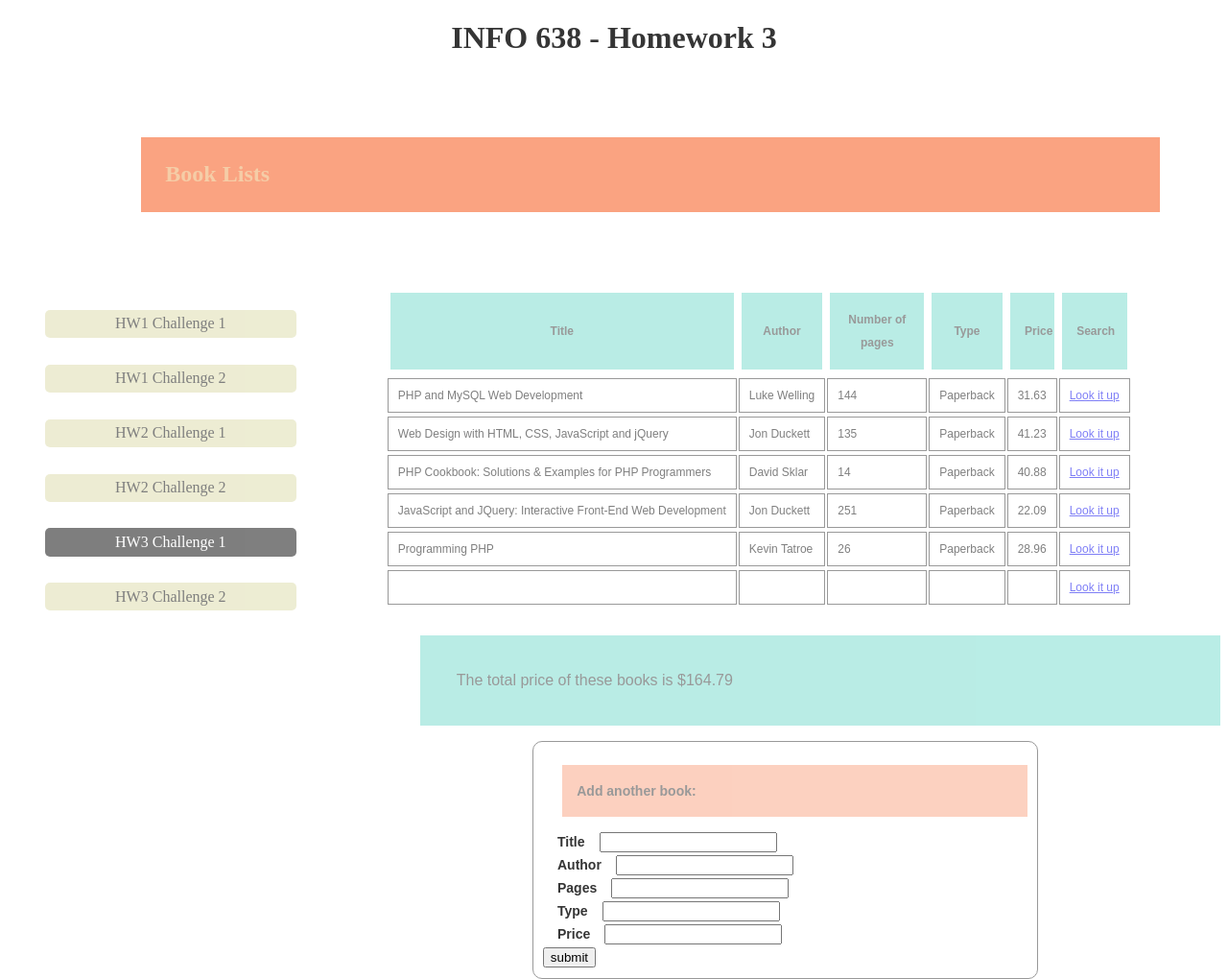
After one commit to ephyle/INFO638, a PHP site: page /hw3_challenge1.php in a window 1280 px wide. The commit adds this page. Shown: the whole page at 96% size. Run offline with PHP 8.4, Linux system fonts and the light colour scheme; data that the repository does not hold is empty.

Commit message:
code homework 3

```diff
--- a/css/style.css
+++ b/css/style.css
@@ -24,6 +24,11 @@
 	margin: 5%;
 	text-decoration: none;
 	border-radius: 5px;
+}
+span{
+	padding:3%;
+	margin-bottom:2%;
+	color:#353535;
 }
 
 nav {
@@ -61,7 +66,7 @@
 
 p{
 	color:#353535;
-		background-color: #75DBCD;
+	background-color:#75DBCD;
 	opacity: 0.5;
 	font-family: arial;
 	width:60%;
@@ -69,3 +74,81 @@
 	float: right;
 	display: inline-block;
 }
+
+p.divide{
+	color:#353535;
+	background-color: #FAA381;
+	opacity: 0.5;
+	font-family: arial;
+	width:60%;
+	padding: 3%;
+	float: right;
+	display: inline-block;
+}
+p.form{
+	color:#353535;
+	background-color: #FAA381;
+	opacity: 0.5;
+	font-family: arial;
+	width:90%;
+	padding: 3%;
+	float: right;
+	display: block;
+}
+form{
+	font-family: arial;
+	width:40%;
+	padding: 3%;
+	float: right;
+	margin-right: 15%;
+	display: inline-block;
+	font-size: 14px;;
+	line-height: 24px;
+	font-weight: bold;
+	color: #353535;
+	text-decoration: none;
+	border-radius: 10px;
+	padding: 10px;
+	border: 1px solid #999;
+	border: inset 1px solid #333;
+}
+
+table{
+	color:#353535;
+	opacity: 0.5;
+	font-family: arial;
+	width:70%;
+	padding: 1%;
+	float: right;
+	display: inline-block;
+	border: 2px solid #fff;
+	border-collapse: separate;
+}
+
+th {
+	background-color:#75DBCD;;
+	color:#353535;
+	border: solid #fff;
+	font-size: 12px;
+	border-bottom: 5px solid #ffffff;
+	line-height: 2em;
+	padding: 2%;
+}
+
+td {
+	color: #000000;
+	font-size: 12px;
+	border: 1px solid #353535;
+	padding: 10px;
+	white-space: nowrap;
+}
+
+td:hover, tr:hover {
+	background-color: #353535;
+	opacity: 2;
+	color: #ffffff;
+}
+
+/*tr td:nth-child(n+2) {
+  text-align: left;
+}*/
--- /dev/null
+++ b/hw3_challenge1.php
@@ -0,0 +1,158 @@
+<!DOCTYPE html>
+
+<html lang = "en">
+
+<!-- headerinfo -->
+<head>
+<meta charset="UTF-8">
+<title>Homework-638</title>
+<link rel="stylesheet" type="text/css" href="css/style.css">
+<meta name="description" content="Links to all web development homework submissions"/>
+
+</head>
+
+<!-- body -->
+<body>
+<H1>INFO 638 - Homework 3</H1>
+<h2>Book Lists</h2>
+<nav>
+	<a href="hw1_challenge1.php">HW1 Challenge 1</a>
+	<a href="hw1_challenge2.php">HW1 Challenge 2</a>
+	<a href="hw2_challenge1.php">HW2 Challenge 1</a>
+	<a href="hw2_challenge2.php">HW2  Challenge 2</a>
+		<a class= active href="hw3_challenge1.php">HW3 Challenge 1</a>
+	<a href="hw3_challenge2.php">HW3  Challenge 2</a>
+</nav>
+
+<!-- php practice time! -->
+
+<?php
+
+//data-------------------------------------------
+$book_1 = array(
+"PHP and MySQL Web Development",
+"Luke Welling",
+"144",
+"Paperback",
+"31.63");
+$book_2 = array(
+"Web Design with HTML, CSS, JavaScript and jQuery",
+"Jon Duckett",
+"135",
+"Paperback",
+"41.23");
+$book_3 = array(
+"PHP Cookbook: Solutions & Examples for PHP Programmers",
+"David Sklar",
+"14",
+"Paperback",
+"40.88");
+$book_4 = array(
+"JavaScript and JQuery: Interactive Front-End Web Development",
+"Jon Duckett",
+"251",
+"Paperback",
+"22.09");
+$book_5 = array(
+"Modern PHP: New Features and Good Practices",
+"Josh Lockhart",
+"7",
+"Paperback",
+"28.49");
+$book_5 = array(
+"Programming PHP",
+"Kevin Tatroe",
+"26",
+"Paperback",
+"28.96");
+
+
+$book_data = array();
+$id = array();
+
+function add_new($array){
+	global $book_data;
+	global $id;
+	$id = $array[0];
+	$book_data[$id] = array();
+	$book_data[$id]['Title'] = $array[0];
+	$book_data[$id]['Author'] = $array[1];
+	$book_data[$id]['Number of pages'] = $array[2];
+	$book_data[$id]['Type'] = $array[3];
+	$book_data[$id]['Price'] = $array[4];
+	$search_term = urlencode($array[0]);
+	$book_data[$id]['Search'] = "<a href=\"https://www.goodreads.com/search?utf8=%E2%9C%93&q=$search_term\">Look it up</a>";
+}
+
+add_new($book_1);
+add_new($book_2);
+add_new($book_3);
+add_new($book_4);
+add_new($book_5);
+// print_r($book_data);
+
+//---------ADD FROM FORM---------------------
+$title = $_POST["title"];
+$author = $_POST["author"];
+$pages = $_POST["pages"];
+$type = $_POST["type"];
+$price = $_POST["price"];
+
+$user_book = array($title, $author, $pages, $type, $price);
+
+if ($user_book != null){
+	add_new($user_book);
+}
+
+
+//----------print table----------
+
+echo "<table border = 1> ";
+echo "<tr></tr>";
+foreach ($book_data[$id] as $column => $value) {
+	echo"<th>$column</th>";
+	}
+foreach ($book_data as $row => $book) {
+	echo "<tr></tr>";
+	foreach ($book as $key => $value) {
+		echo"<td>$value</td>";
+		}
+	}
+echo "</table>";
+
+
+//----------print total price--------
+$price = array_column($book_data, 'Price');
+//print_r($price);
+$checkout_total = array_sum($price);
+echo "<p>The total price of these books is \$$checkout_total</p>";
+
+?>
+
+
+<!-- html form -->
+<form action = "" method="POST">
+	<p class = form>Add another book:</p><br>
+	<label>
+      <span>Title</span><input type="text" name="title"/>
+    </label><br>
+    <label>
+      <span>Author</span><input type="text" name="author"/>
+    </label><br>
+    <label>
+      <span>Pages</span><input type="text" name="pages"/>
+    </label><br>
+    <label>
+      <span>Type</span><input type="text" name="type"/>
+    </label><br>
+    <label>
+      <span>Price</span><input type="text" name="price"/>
+    </label><br>
+
+	<input type="submit" value= "submit">
+</form>
+
+</body>
+
+<!-- thats all folks -->
+</html>
```
Also changed, not shown: hw2_challenge1.php (+11 -3 lines), hw3_challenge2.php (added, +85 -0 lines), w5.php (added, +60 -0 lines). Lines whose indentation alone changed are shown as unchanged.
